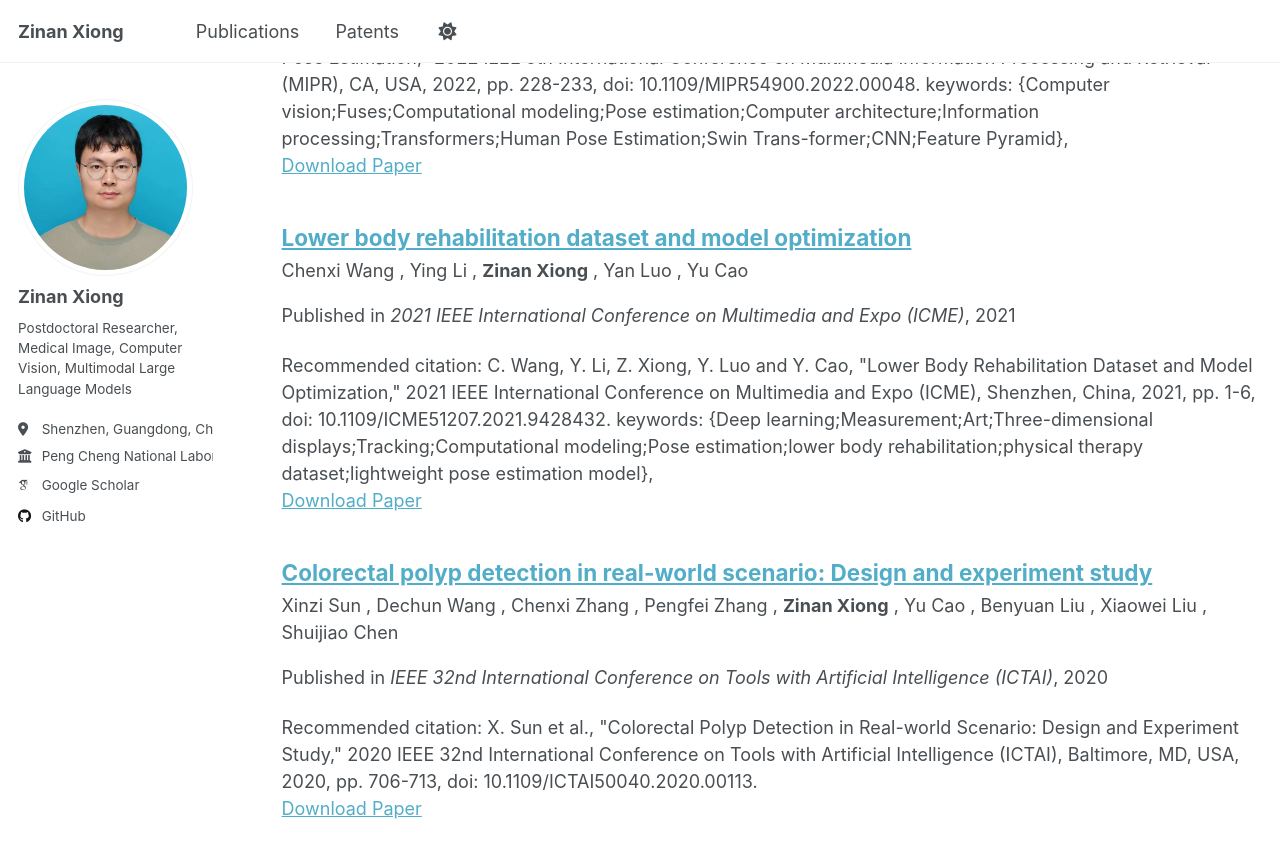
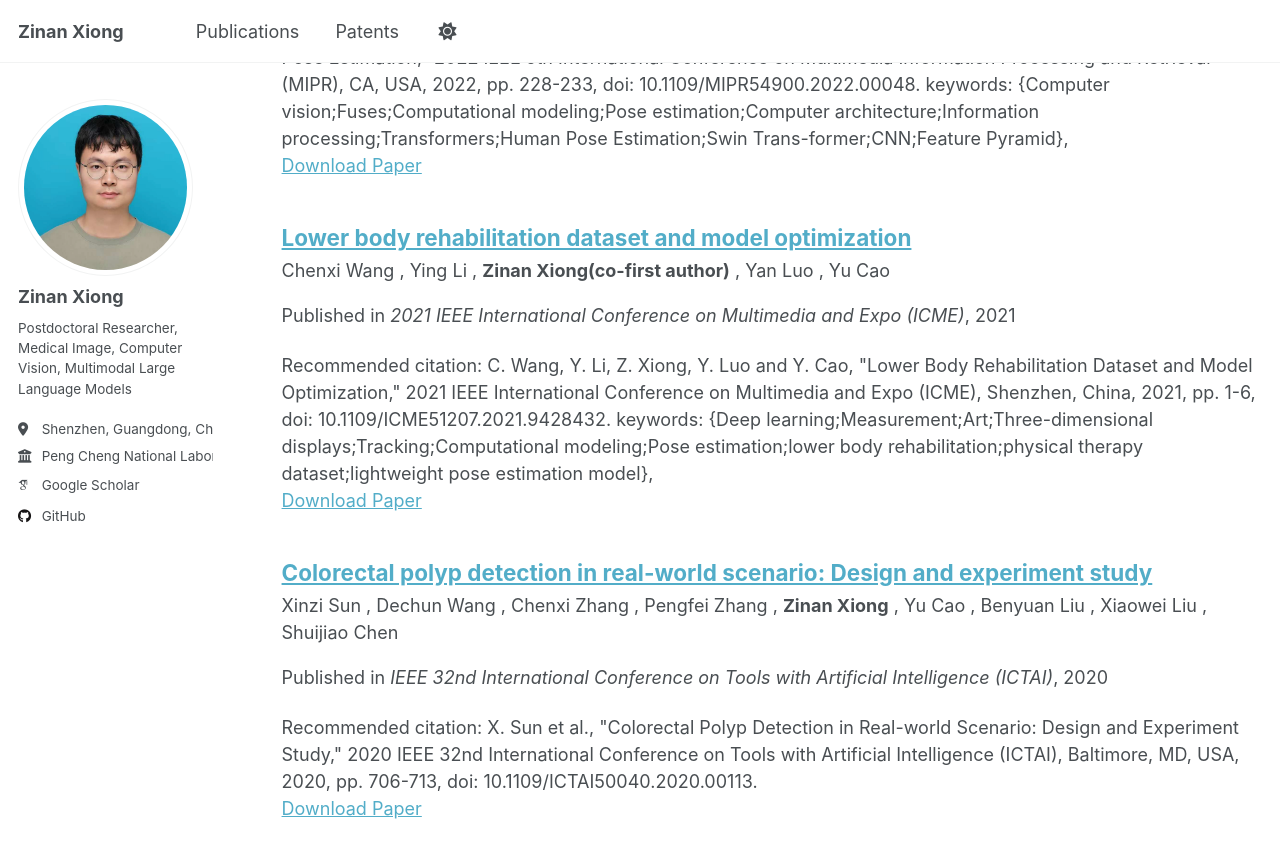
Before and after one commit to ttppss/zinanxiong, a Jekyll site: the page built from _pages/publications.html, in a window 1280 px wide and 900 px high, scrolled down 2662 px. Shown: the top 858 px of the window. Built offline with Jekyll 4.4.1, drawn with Linux system fonts in a browser that asks for light colours; some web fonts are replaced; a script that is not in the unit is left out.

Commit message:
Update 2021-07-05-conference-paper.md

```diff
--- a/_publications/2021-07-05-conference-paper.md
+++ b/_publications/2021-07-05-conference-paper.md
@@ -1,6 +1,6 @@
 ---
 title: "Lower body rehabilitation dataset and model optimization"
-authors: ["Chenxi Wang", "Ying Li", "Zinan Xiong", "Yan Luo", "Yu Cao"]
+authors: ["Chenxi Wang", "Ying Li", "Zinan Xiong(co-first author)", "Yan Luo", "Yu Cao"]
 collection: publications
 category: conferences
 permalink: /publication/2021-07-05-conference-paper
```
